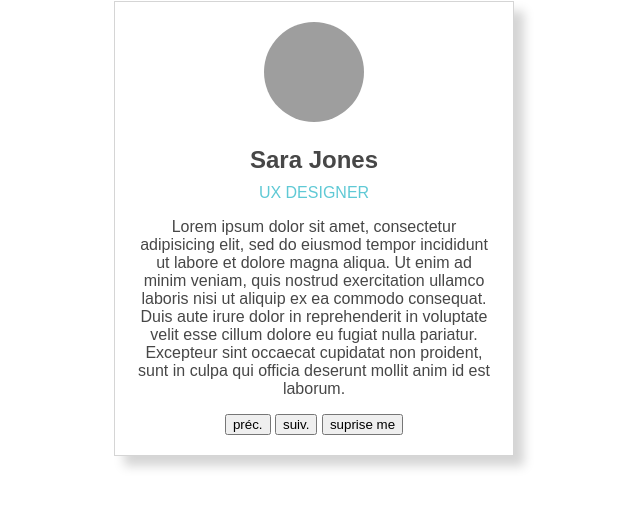
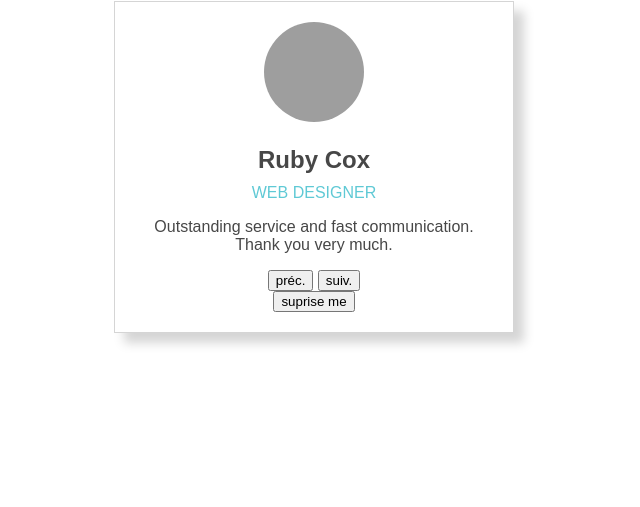
Before and after one commit to emilipothese/Projects-JS, a plain HTML site: page review-carousel/index.html in a window 1280 px wide. Shown: the part 79-586 px from the top of the page, without its empty margins (326-966 px from the left). Drawn offline with Linux system fonts and the light colour scheme; grey boxes are pictures that could not be loaded.

Commit message:
JS avance

```diff
--- a/review-carousel/index.html
+++ b/review-carousel/index.html
@@ -23,9 +23,9 @@
       <button class="prev-btn">
         préc.
       </button>
-      <button class="prev-btn">
+      <button class="next-btn">
         suiv.
-      </button>
+      </button><br/>
       <button class="random-btn">
         suprise me
       </button>
--- a/review-carousel/script.js
+++ b/review-carousel/script.js
@@ -28,3 +28,28 @@ const reviews = [
     text: "Satisfying outcome! Thanks!"
   },
 ];
+
+const img = document.getElementById("person-img");
+const author = document.getElementById("author");
+const job = document.getElementById("job");
+const info = document.getElementById("info");
+
+const prevBtn = document.querySelector(".prev-btn");
+const nextBtn = document.querySelector(".next-btn");
+const randomBtn = document.querySelector(".random-btn");
+
+// set starting item
+let currentItem = 0;
+
+// load initial item
+window.addEventListener("DOMContentLoaded", function () {
+  showPerson(currentItem);
+});
+
+function showPerson(person) {
+  const item = reviews[person];
+  img.src = item.img;
+  author.textContent = item.name;
+  job.textContent = item.job;
+  info.textContent = item.text;
+}
```
